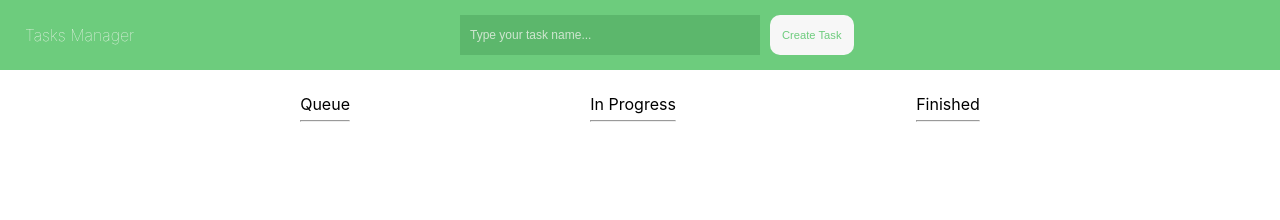
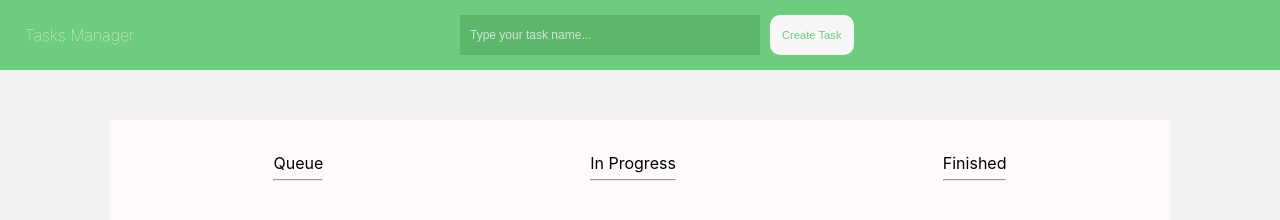
Before and after one commit to DazLamas/task-manager, a website: page app/index.html in a window 1280 px wide. Drawn offline with Linux system fonts and the light colour scheme.

Commit message:
Improve main content lyout

```diff
--- a/app/index.html
+++ b/app/index.html
@@ -6,7 +6,7 @@
 	 <link rel="stylesheet" href="css/app.css">
 </head>
 <body>
-	<div class="page landing full-screen">
+	<div class="page landing">
 		<header class="header">
 			<h1 class="header--title">Tasks Manager</h1>
 			<ul class="header--items-cont">
@@ -15,7 +15,7 @@
 			</ul>
 		</header>
 		<div class="main">
-			<ul class="table-container">
+			<ul class="table-container box-shadow--bottom page-max-width">
 				<li class="table-column">
 					<span class="table-title">Queue</span>
 					<hr>
--- a/app/scss/common/_layout.scss
+++ b/app/scss/common/_layout.scss
@@ -10,20 +10,24 @@ html, body{
   width: 100%;
   margin: 0px;
   font-family: $font-family-sans-serif;
+  background-color: $body-bg;
 }
 
 .page {//main page container
+    position: absolute;
     display: flex;
     flex-direction: column;
     justify-content: start;
     align-items: center;
+    background-color: $body-bg;
+    height: auto;
+    width: 100%;
 }
 
 .header {
 	width: 100%;
 	height: $header-h;
 	position: fixed;
-    top: 0;
     display: flex;
     flex-direction: row;
     align-items: center;
@@ -51,10 +55,17 @@ html, body{
 .main {
 	width: 100%;
 	height: 100%;
+	min-height: 700px;
 	position: absolute;
-	max-width: 1000px; //Prevent errors at huge resolutions
+	width: 100%;
 	display: flex;
 	justify-content: center;
-	top:  $header-h;
-	padding: 40px;
+	position: relative;
+	background-color: $body-bg;
+	padding: 0 0 35px 0;
+	padding-top: 120px;
 }
+
+.page-max-width {
+	max-width: 1000px;
+}
--- a/app/scss/common/_variables.scss
+++ b/app/scss/common/_variables.scss
@@ -21,7 +21,6 @@ $gray-700   : #696969;
 $gray-800   : #555555;
 $gray-900   : #3e3e3e;
 
-
 $primary:    $green;
 $secondary:  $gray-400;
 $ligthen:    $gray-200;
@@ -29,7 +28,7 @@ $darken:     $gray-900;
 
 
 $body-color:   $black;
-$body-bg:      $gray-100;
+$body-bg:      #f3f3f3;
 
 $font-family-sans-serif:      -apple-system, BlinkMacSystemFont, "Segoe UI", Roboto, "Helvetica Neue", Arial, "Noto Sans", sans-serif, "Apple Color Emoji", "Segoe UI Emoji", "Segoe UI Symbol", "Noto Color Emoji" !default;
 
--- a/app/scss/views/_landing.scss
+++ b/app/scss/views/_landing.scss
@@ -18,6 +18,8 @@
 			flex-direction: row;
 			justify-content: space-around;
 			width: 100%;
+			padding: 35px 30px;
+			background-color: $white;
 	}
 
 	.stage-text-box{
```
Also changed, not shown: app/css/app.css.
